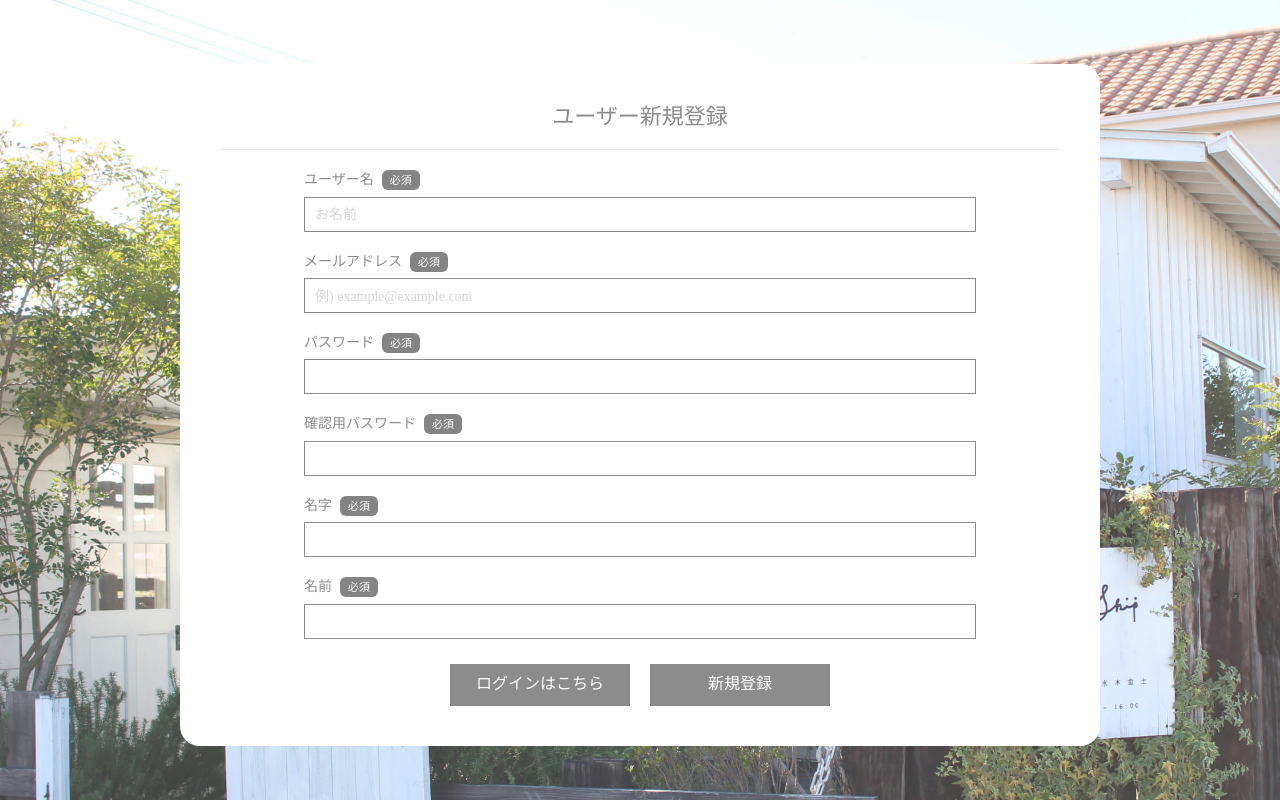
After one commit to yuto730/skipcafe, a Flask app: page /signup in a window 1280 px wide. The commit adds this page. Run offline with Flask 2, Linux system fonts and the light colour scheme.

Commit message:
管理画面ログインページ,管理者新規登録ページの作成

```diff
--- a/app.py
+++ b/app.py
@@ -1,6 +1,7 @@
+import os
 from flask import Flask
 from views import skipcafe_view
-from database import db
+from database import db, login_manager
 import models
 import config
 
@@ -9,7 +10,9 @@ def create_app():
 
     # DB設定の読み込み
     app.config.from_object('config.Config')
+    app.config['SECRET_KEY'] = os.urandom(24)
     db.init_app(app)
+    login_manager.init_app(app)
 
     app.register_blueprint(skipcafe_view.app)
     return app
--- a/database.py
+++ b/database.py
@@ -1,6 +1,9 @@
 from flask_sqlalchemy import SQLAlchemy
+from flask_login import LoginManager, UserMixin, login_user
 
 db = SQLAlchemy()
+login_manager = LoginManager()
 
 def init_db(app):
     db.init_app(app)
+    login_manager.init_app(app)
--- a/models/__init__.py
+++ b/models/__init__.py
@@ -1,5 +1,5 @@
-from .models import Contact
+from .models import Contact, User
 
 __all__ = [
-    Contact,
+    Contact,User,
 ]
--- /dev/null
+++ b/static/css/admin.css
@@ -0,0 +1,128 @@
+@charset "UTF-8";
+
+/* サインアップ */
+#admin_signup{
+  width: 100vw;
+  height: 100vh;
+  background-image: url("../../static//images/skipcafe_img02.jpg");
+  background-repeat: no-repeat;
+  background-size: cover;
+  opacity: 0.8;
+}
+.admin_signup_box{
+  padding-top: 5%;
+}
+.user_new{
+  width: 920px;
+  margin: 0 auto;
+  padding: 40px;
+  background-color: #fff;
+  border-radius: 20px;
+}
+.user_new h2{
+  text-align: center;
+  font-size: 22px;
+  border-bottom: 1px solid #E7E7E7;
+  padding-bottom: 20px;
+}
+.user_new form{
+  margin-top: 0;
+}
+.user_new_field{
+  width: 80%;
+  margin: 0 auto;
+  padding-top: 20px;
+}
+.user_new_field span{
+  background-color: #666666;
+  padding: 4px 8px;
+  margin-left: 8px;
+  border-radius: 6px;
+  font-size: 11px;
+  color: #fff;
+}
+.user_new_field input{
+  width: 100%;
+  margin-top: 8px;
+}
+.user_new_actions{
+  width: 380px;
+  margin: 0 auto;
+  display: flex;
+  justify-content: space-between;
+  align-items: center;
+  text-align: center;
+  padding-top: 25px;
+}
+.admin_signin{
+  width: 180px;
+  height: 42px;
+  color: #fff;
+  background-color: #707070;
+}
+.admin_new_submit{
+  width: 180px;
+  height: 42px;
+  text-align: center;
+  color: #fff;
+  background-color: #707070;
+}
+.admin_new_submit:hover,.admin_signin:hover{
+  opacity: 0.7;
+  transition: 0.2s;
+}
+
+/* ログイン */
+#admin_login{
+  width: 100vw;
+  height: 100vh;
+  background-image: url(../../static/images/skipcafe_img02.jpg);
+  background-repeat: no-repeat;
+  background-size: cover;
+  opacity: 0.8;
+}
+.admin_box{
+  padding-top: 140px;
+}
+.admin_login{
+  width: 920px;
+  margin: 0 auto;
+  padding: 80px;
+  background-color: #fff;
+  border-radius: 20px;
+}
+.admin_login h2{
+  text-align: center;
+  font-size: 22px;
+  border-bottom: 1px solid #707070;
+  padding-bottom: 20px;
+}
+.admin_login form{
+  margin-top: 0;
+}
+.user_login_field{
+  padding-top: 30px;
+}
+.user_login_field input{
+  width: 100%;
+  margin-top: 15px;
+  padding: 6px;
+  border: 1px solid #E7E7E7;
+  border-radius: 5px;
+}
+.user_login_action{
+  text-align: center;
+  padding-top: 60px;
+}
+.action_login{
+  width: 200px;
+  height: 49px;
+  text-align: center;
+  color: #fff;
+  background-color: #A7A7A7;
+  border: none;
+}
+.action_login:hover{
+  opacity: 0.7;
+  transition: 0.2s;
+}
--- /dev/null
+++ b/static/js/form_check.js
@@ -0,0 +1,25 @@
+function CheckMail() {
+  // 入力値取得
+  var input1 = $("#mail01").val();
+  var input2 = $("#mail02").val();
+  // メールアドレス比較
+  if (input1 !== input2) {
+      window.alert("メールアドレスが一致しません。");
+      return false;
+  } else {
+      return true;
+  }
+}
+
+function CheckPassword() {
+  // 入力値取得
+  var input3 = $("#password01").val();
+  var input4 = $("#password02").val();
+  // パスワード比較
+  if (input3 !== input4) {
+      window.alert("パスワードが一致しません。");
+      return false;
+  } else {
+      return true;
+  }
+}
--- a/templates/application.html
+++ b/templates/application.html
@@ -4,9 +4,10 @@
     <meta charset="UTF-8">
     <meta name="viewport" content="width=device-width,initial-scale=1.0">
     <title>{{title}}</title>
-    <script type="text/javascript" src="{{ url_for('static', filename='js/contact.js') }}"></script>
+    <script type="text/javascript" src="{{ url_for('static', filename='js/form_check.js') }}"></script>
     <link rel="stylesheet" href="{{ url_for('static', filename='css/reset.css') }}">
     <link rel="stylesheet" href="{{ url_for('static', filename='css/style.css') }}">
+    <link rel="stylesheet" href="{{ url_for('static', filename='css/admin.css') }}">
   </head>
   <body>
     {% block body %}
--- /dev/null
+++ b/templates/signup.html
@@ -0,0 +1,48 @@
+{% extends 'application.html' %}
+
+{% block body %}
+<section id="admin_signup">
+  <div class="admin_signup_box">
+    <div class="user_new">
+      <h2>ユーザー新規登録</h2>
+      <form id="signup-form" method="POST" action="/signup">
+      <!-- <%= form_for(resource, as: resource_name, url: registration_path(resource_name)) do |f| %> -->
+        <div class="user_new_field">
+          <label>ユーザー名<span>必須</span></label>
+          <input type="text" name="user_name" placeholder="お名前" required>
+        </div>
+
+        <div class="user_new_field">
+          <label>メールアドレス<span>必須</span></label>
+          <input type="text" name="email" placeholder="例) example@example.com" required>
+        </div>
+
+        <div class="user_new_field">
+          <label>パスワード<span>必須</span></label>
+          <input type="password" id="password01" name="password" placeholder: "6文字以上" required>
+        </div>
+
+        <div class="user_new_field">
+          <label>確認用パスワード<span>必須</span></label>
+          <input type="password" id="password02" name="password_confirmation" required>
+        </div>
+
+        <div class="user_new_field">
+          <label>名字<span>必須</span></label>
+          <input type="text" name="first_name" required>
+        </div>
+
+        <div class="user_new_field">
+          <label>名前<span>必須</span></label>
+          <input type="text" name="last_name" required>
+        </div>
+
+        <div class="user_new_actions">
+          <button class="admin_signin"><a href="{{ url_for('views.login') }}">ログインはこちら</a></button>
+          <button class="admin_new_submit" type="submit" onClick="return CheckPassword()">新規登録</button>
+        </div>
+      </form>
+    </div>
+  </div>
+</section>
+{% endblock %}
--- a/views/skipcafe_view.py
+++ b/views/skipcafe_view.py
@@ -1,10 +1,12 @@
 from flask import Blueprint, render_template, request, redirect, url_for
-from database import db
-from models import Contact
+from werkzeug.security import generate_password_hash, check_password_hash
+from database import db, login_manager, login_user
+from models import Contact, User
 
 # Blueprintのオブジェクトを生成する
 app = Blueprint('views', __name__)
 
+# Web画面
 @app.route('/')
 def index():
     title = "Skipcafe"
@@ -33,12 +35,6 @@ def access():
 
 @app.route('/contact', methods=['GET', 'POST'])
 def contact():
-    if request.method == 'GET':
-        title = "Skipcafe|Contact"
-        subtitle = 'Contact'
-        caption = 'お問い合わせ'
-        return render_template('contact.html', title=title, subtitle=subtitle, caption=caption)
-
     if request.method == 'POST':
         form_name = request.form.get('name') # str
         form_url = request.form.get('url') # str
@@ -56,3 +52,62 @@ def contact():
         db.session.add(contact)
         db.session.commit()
         return redirect(url_for('views.index'))
+    else:
+        title = "Skipcafe|Contact"
+        subtitle = 'Contact'
+        caption = 'お問い合わせ'
+        return render_template('contact.html', title=title, subtitle=subtitle, caption=caption)
+
+
+# 管理画面
+@login_manager.user_loader
+def load_user(user_id):
+    return User.query.get(int(user_id))
+
+@app.route('/signup', methods=['GET', 'POST'])
+def signup():
+    if request.method == 'POST':
+        form_user_name = request.form.get('user_name')
+        form_email = request.form.get('email')
+        form_password = request.form.get('password')
+        form_password_confirmation = request.form.get('password_confirmation')
+        form_first_name = request.form.get('first_name')
+        form_last_name = request.form.get('last_name')
+
+        user = User(
+            user_name=form_user_name,
+            email=form_email,
+            password=generate_password_hash(form_password, method='sha256'),
+            password_confirmation=generate_password_hash(form_password_confirmation, method='sha256'),
+            first_name=form_first_name,
+            last_name=form_last_name
+        )
+        db.session.add(user)
+        db.session.commit()
+        return redirect(url_for('views.login'))
+    else:
+        title = "Skipcafe|SignUp"
+        return render_template('signup.html', title=title)
+
+@app.route('/login', methods=['GET', 'POST'])
+def login():
+    if request.method == 'POST':
+        form_user_name = request.form.get('user_name')
+        form_password = request.form.get('password')
+        print(form_user_name)
+        print(form_password)
+
+        user = User.query.filter_by(user_name=form_user_name).first()
+        if check_password_hash(user.password, form_password):
+            login_user(user)
+            return redirect('admin')
+    else:
+        title = "Skipcafe|Login"
+        return render_template('login.html', title=title)
+
+@app.route('/admin')
+# @login_required
+def admin():
+    title = "Skipcafe管理画面"
+    # app_logger.logger.info("TOPページ")
+    return render_template('admin.html', title=title)
```
Also changed, not shown: models/models.py (+16 -6 lines), static/js/contact.js (deleted, +0 -12 lines), templates/admin.html (added, +20 -0 lines), templates/login.html (added, +24 -0 lines), README.md (added).
